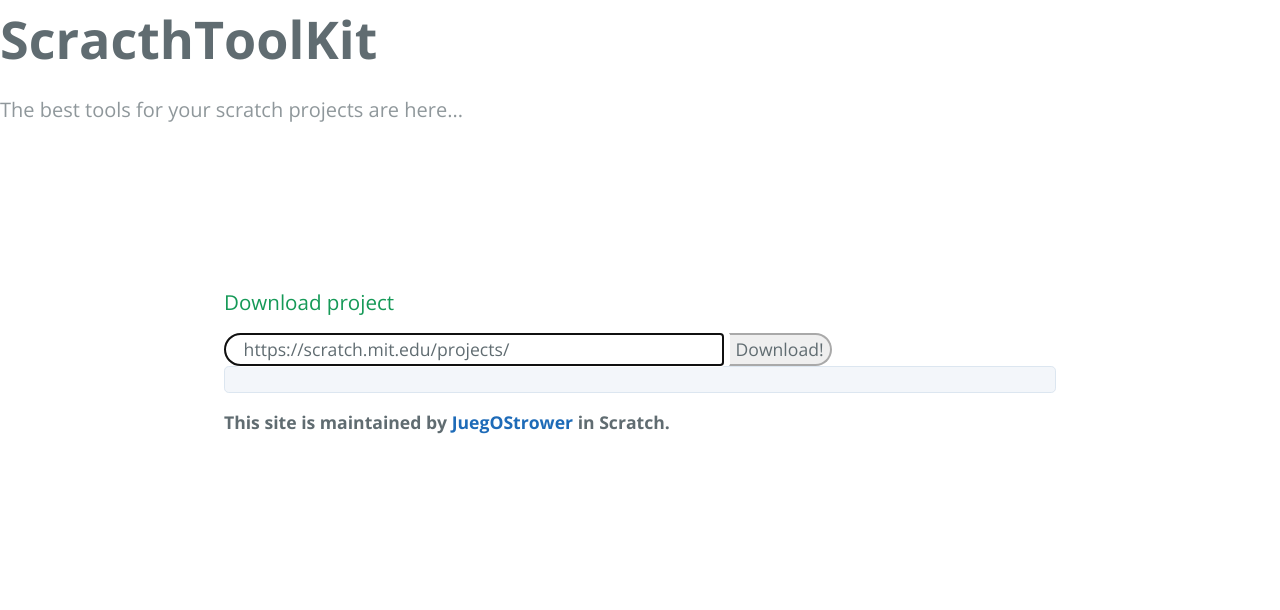
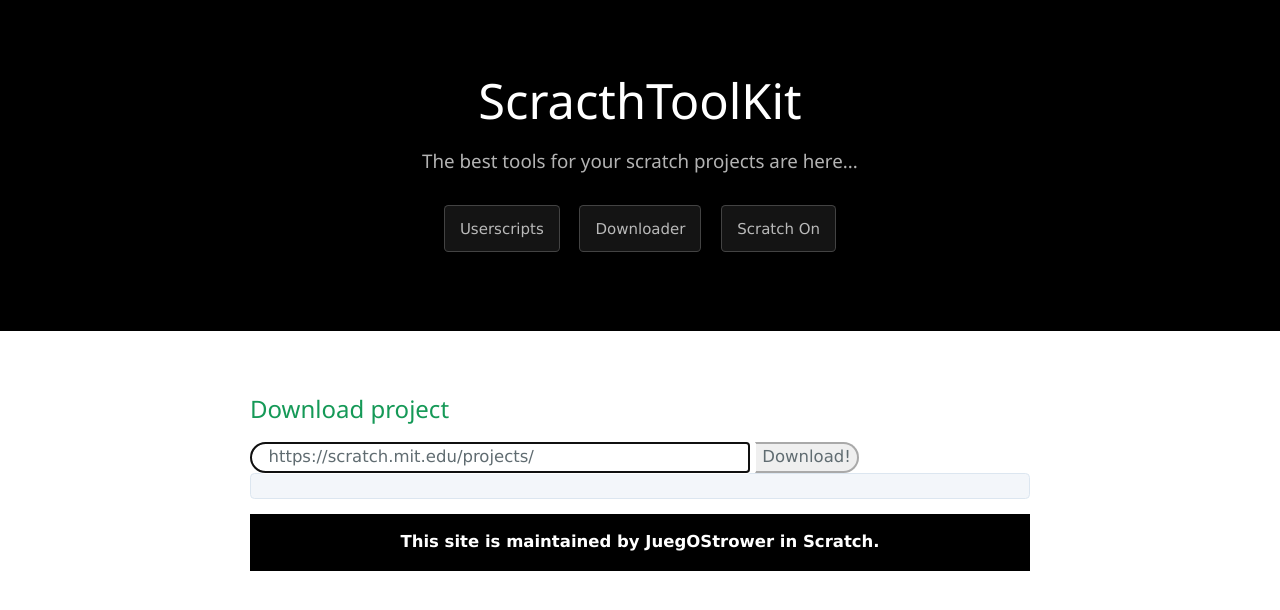
Before and after one commit to JuegOStrower/juegostrower.github.io, a Jekyll site: the page downloader/index.html, which Jekyll copies as it is, in a window 1280 px wide. Shown: the top 610 px of the page. Built offline with Jekyll 4.4.1, drawn with Linux system fonts in a browser that asks for light colours; nearby versions of some CDN libraries.

Commit message:
Update index.html

```diff
--- a/downloader/index.html
+++ b/downloader/index.html
@@ -13,6 +13,7 @@
   	<script src="system.js"></script>
     <link href='https://fonts.googleapis.com/css?family=Open+Sans:400,700' rel='stylesheet' type='text/css'>
     <link rel="stylesheet" href="/assets/css/style.css">
+    <link rel="stylesheet" href="/w3.css">
     <script async src="https://www.googletagmanager.com/gtag/js?id=UA-82877528-5"></script>
     <script>
      window.dataLayer = window.dataLayer || [];
```
